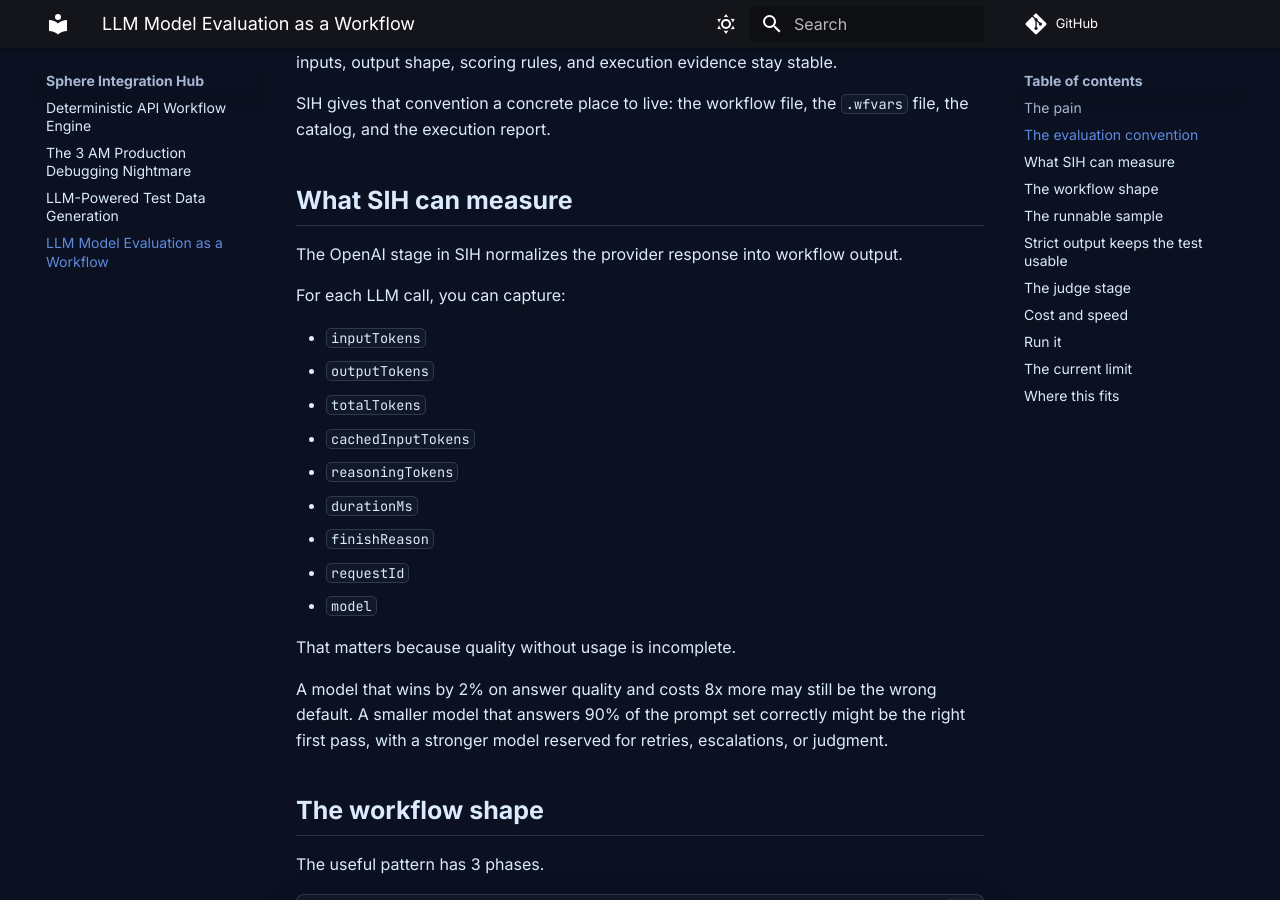
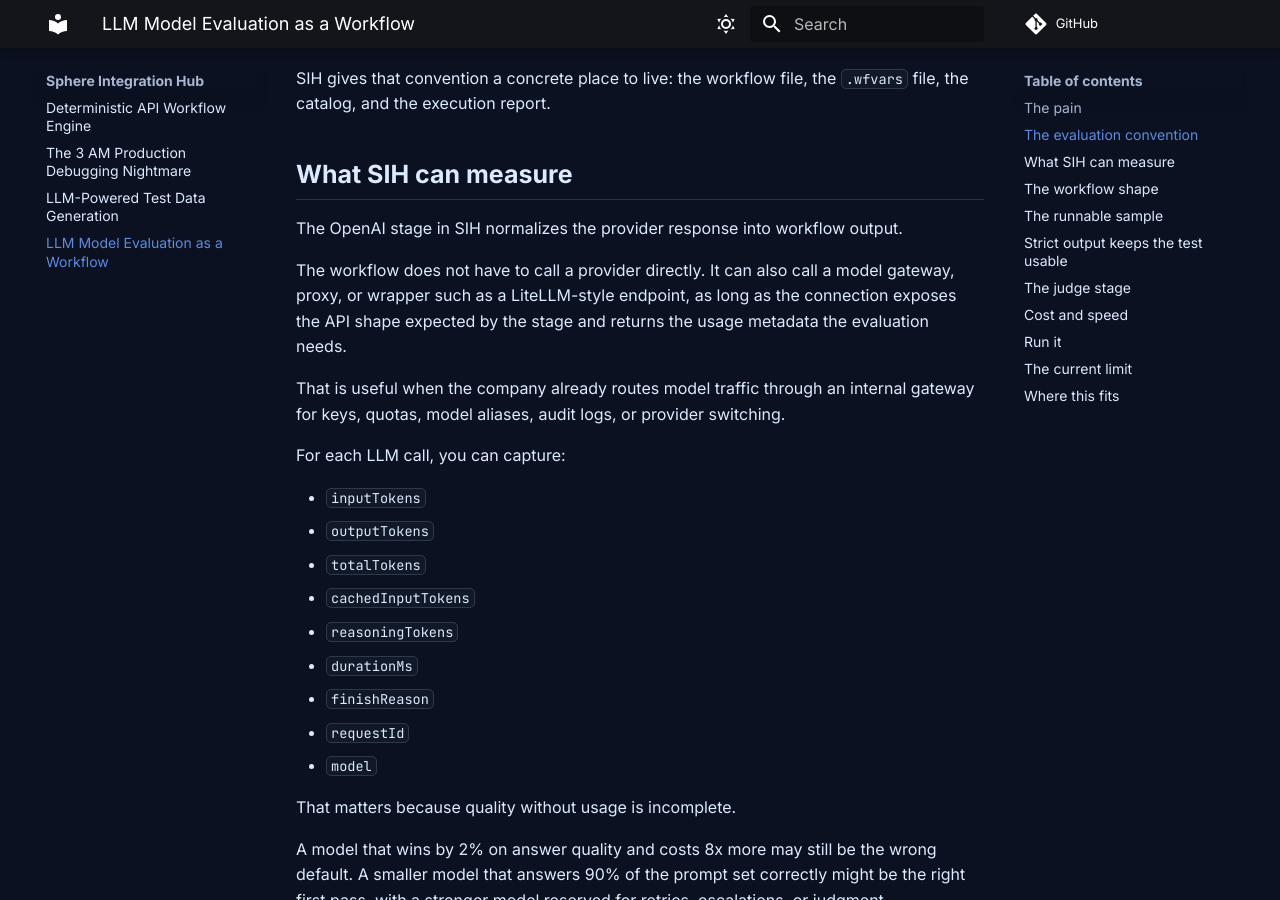
Before and after one commit to PinedaTec-EU/tech-blog, an MkDocs documentation site: the page built from docs/sphere-integration-hub/llm-model-evaluation-as-a-workflow.md, in a window 1280 px wide and 900 px high, scrolled down 2042 px. Built offline with MkDocs 1.6.1 and Material for MkDocs 9.7.7, drawn with Linux system fonts in a browser that asks for light colours; comment, search, counter and statistics services are not loaded; some of the changed text lies outside the part shown.

Commit message:
Update LLM evaluation compatibility note

```diff
--- a/docs/sphere-integration-hub/llm-model-evaluation-as-a-workflow.md
+++ b/docs/sphere-integration-hub/llm-model-evaluation-as-a-workflow.md
@@ -60,6 +60,10 @@ SIH gives that convention a concrete place to live: the workflow file, the `.wfv
 ## What SIH can measure
 
 The OpenAI stage in SIH normalizes the provider response into workflow output.
+
+The workflow does not have to call a provider directly. It can also call a model gateway, proxy, or wrapper such as a LiteLLM-style endpoint, as long as the connection exposes the API shape expected by the stage and returns the usage metadata the evaluation needs.
+
+That is useful when the company already routes model traffic through an internal gateway for keys, quotas, model aliases, audit logs, or provider switching.
 
 For each LLM call, you can capture:
 
```
Also changed, not shown: other parts of docs/sphere-integration-hub/llm-model-evaluation-as-a-workflow.md (+1 -1 lines).
